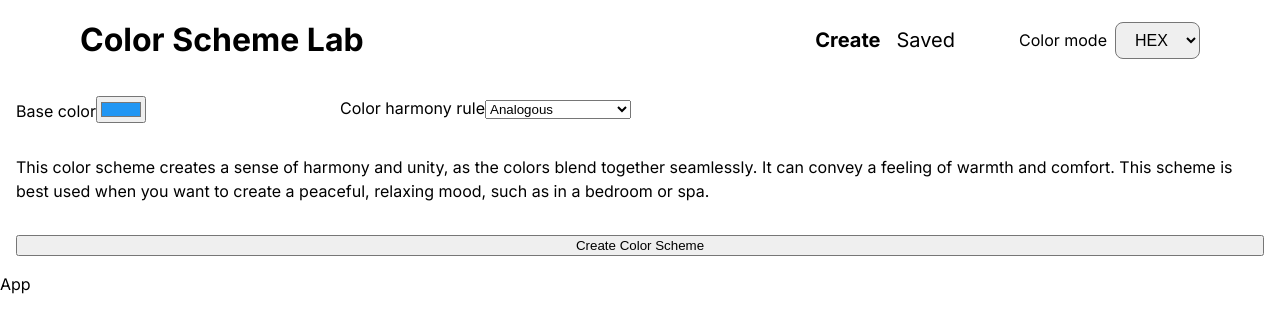
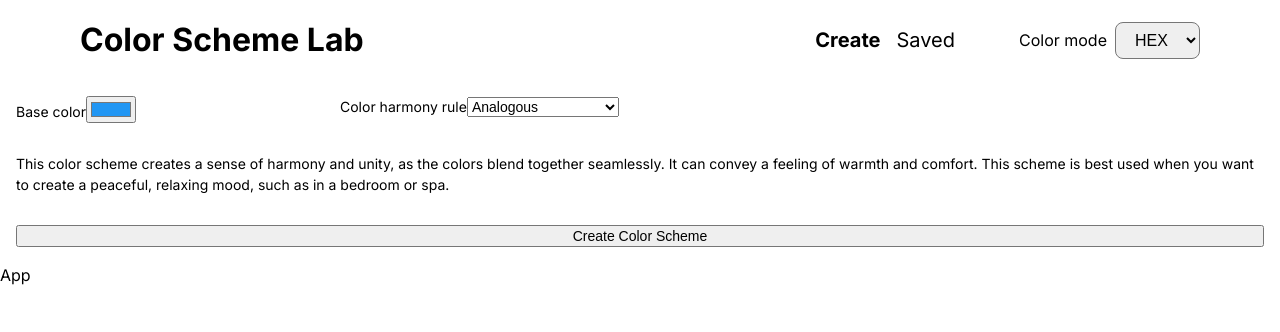
Before and after one commit to goranstevanovic/color-scheme-lab, a React (Create React App) app: page / in a window 1280 px wide. Shown: the top 332 px of the page. Built offline with nearby package versions, Linux system fonts and the light colour scheme.

Commit message:
Adjust font size

```diff
--- a/src/components/ColorHarmonyOptions.module.css
+++ b/src/components/ColorHarmonyOptions.module.css
@@ -1,5 +1,6 @@
 .container {
   display: grid;
+  font-size: 0.875rem;
   gap: 1rem;
   grid-template-areas:
     'base-color color-harmony-rule'
@@ -17,10 +18,15 @@
   grid-area: color-harmony-rule;
 }
 
+.colorHarmonyRule select {
+  font-size: inherit;
+}
+
 .description {
   grid-area: description;
 }
 
 .button {
+  font-size: inherit;
   grid-area: button;
 }
```
